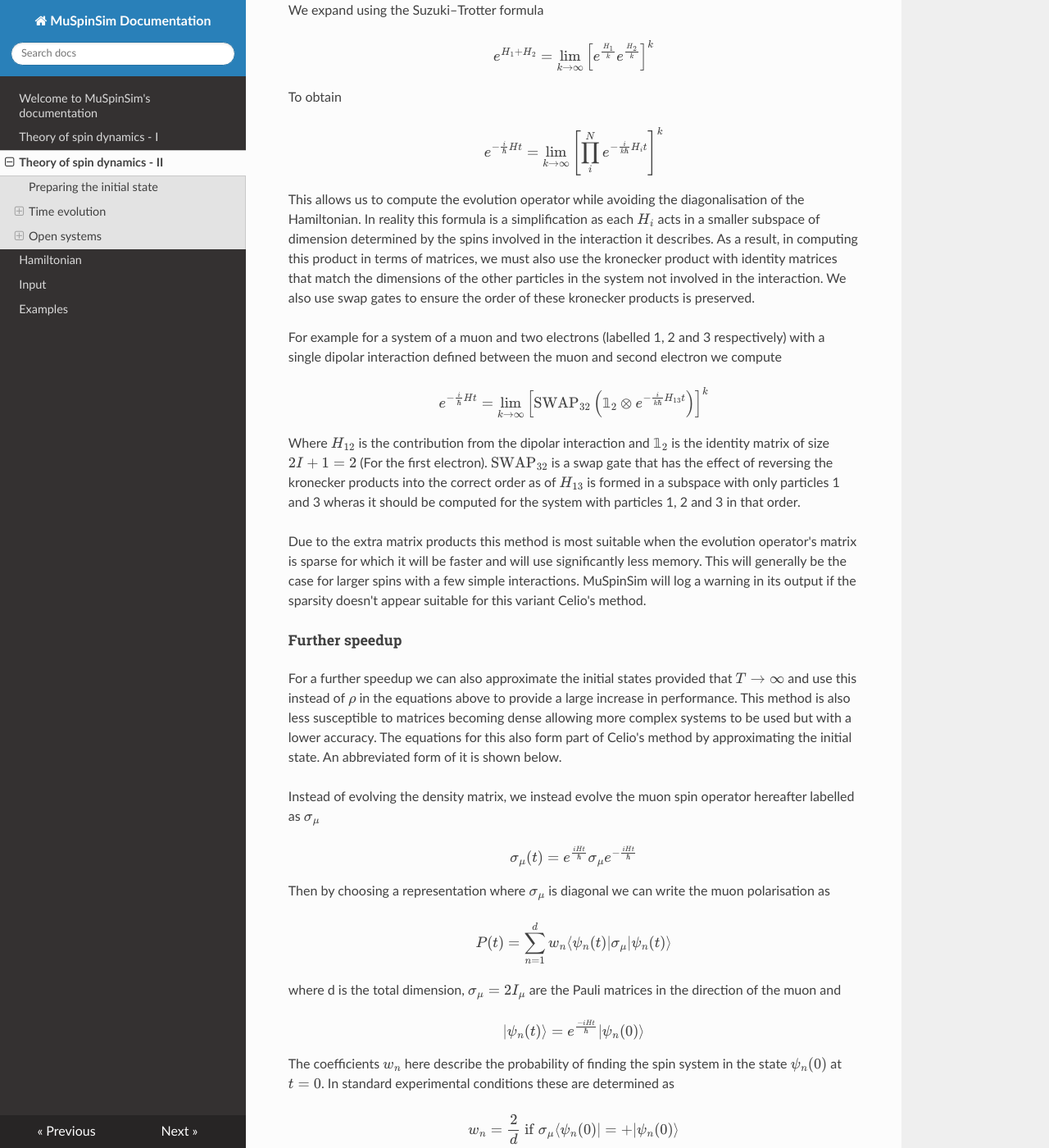
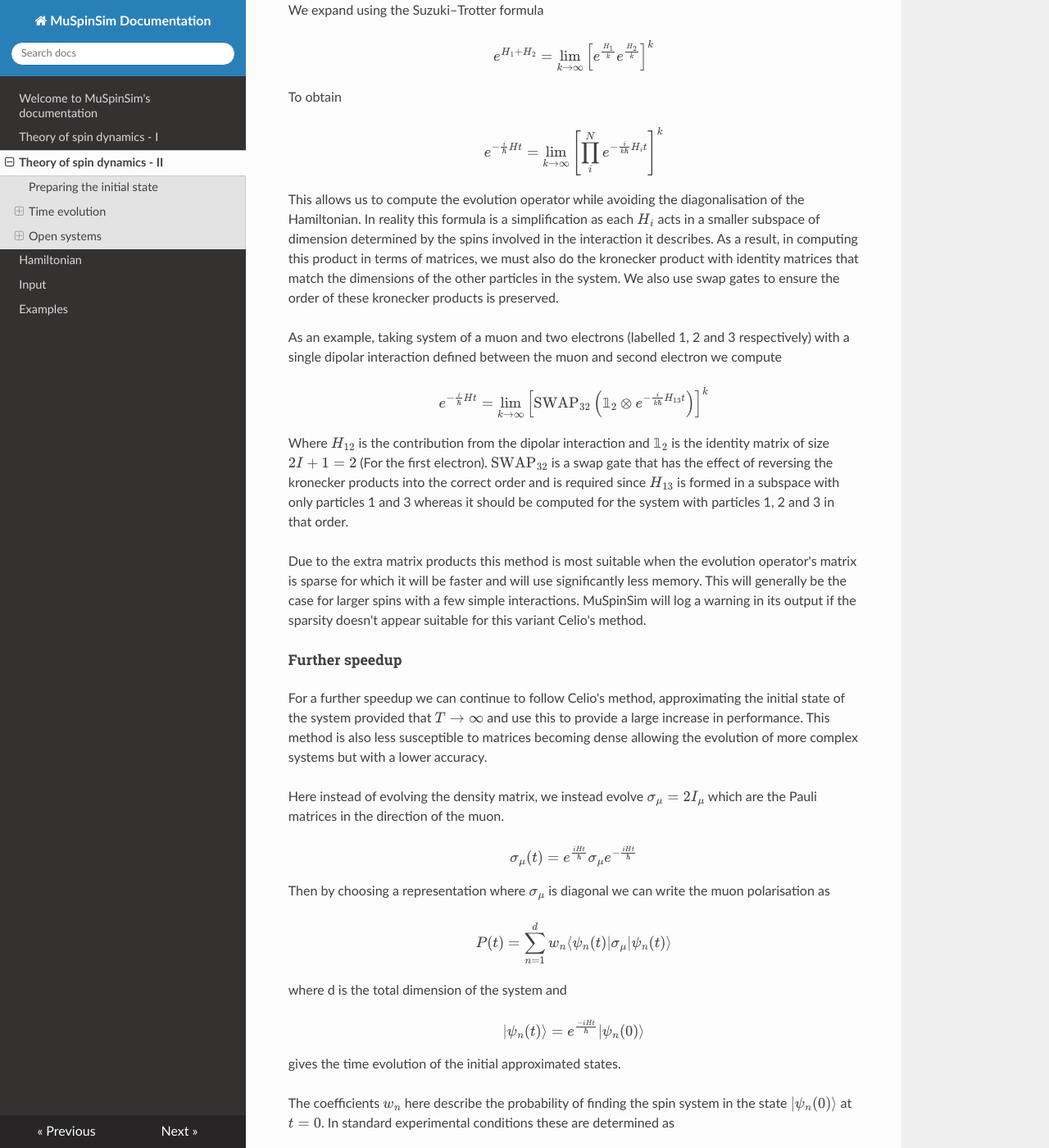
Before and after one commit to muon-spectroscopy-computational-project/muspinsim, an MkDocs documentation site: the page built from docs/docs/theory_2.md, in a window 1280 px wide and 1400 px high, scrolled down 2112 px. Shown: the whole window at 82% size. Built offline with MkDocs 1.6.1, drawn with Linux system fonts in a browser that asks for light colours; nearby versions of some CDN libraries; some of the changed text lies outside the part shown.

Commit message:
Improve wording

```diff
--- a/docs/docs/theory_2.md
+++ b/docs/docs/theory_2.md
@@ -50,7 +50,7 @@ This way we can see that the equations are completely decoupled. Coefficients on
 
 #### Celio's Method
 
-MuSpinSim can also make use of an approximation to speedup calculations and reduce memory usage in certain cases by making use of [Celio's method](https://www.doi.org/10.1103/PhysRevLett.56.2720). To do this we split up the Hamiltonian into constituent parts representing contributions from each interaction.
+MuSpinSim can also make use of an approximation to speedup calculations and reduce memory usage in certain cases using [Celio's method](https://www.doi.org/10.1103/PhysRevLett.56.2720). To do this we first split up the Hamiltonian into contributions from each interaction.
 
 $$
 H = \sum_{i}^{N} H_i
@@ -74,23 +74,23 @@ $$
 e^{-\frac{i}{\hbar}Ht} = \lim_{k\rightarrow\infty}{\left[\prod_{i}^{N}e^{-\frac{i}{k\hbar}H_it}\right]^k}
 $$
 
-This allows us to compute the evolution operator while avoiding the diagonalisation of the Hamiltonian. In reality this formula is a simplification as each $H_i$ acts in a smaller subspace of dimension determined by the spins involved in the interaction it describes. As a result, in computing this product in terms of matrices, we must also use the kronecker product with identity matrices that match the dimensions of the other particles in the system not involved in the interaction. We also use swap gates to ensure the order of these kronecker products is preserved.
+This allows us to compute the evolution operator while avoiding the diagonalisation of the Hamiltonian. In reality this formula is a simplification as each $H_i$ acts in a smaller subspace of dimension determined by the spins involved in the interaction it describes. As a result, in computing this product in terms of matrices, we must also do the kronecker product with identity matrices that match the dimensions of the other particles in the system. We also use swap gates to ensure the order of these kronecker products is preserved.
 
-For example for a system of a muon and two electrons (labelled 1, 2 and 3 respectively) with a single dipolar interaction defined between the muon and second electron we compute
+As an example, taking system of a muon and two electrons (labelled 1, 2 and 3 respectively) with a single dipolar interaction defined between the muon and second electron we compute
 
 $$
 e^{-\frac{i}{\hbar}Ht} = \lim_{k\rightarrow\infty}{\left[\text{SWAP}_{32} \left( \mathbb{1}_2 \otimes e^{-\frac{i}{k\hbar}H_{13}t}\right)\right]^k}
 $$
 
-Where $H_{12}$ is the contribution from the dipolar interaction and $\mathbb{1}_2$ is the identity matrix of size $2I + 1 = 2$ (For the first electron). $\text{SWAP}_{32}$ is a swap gate that has the effect of reversing the kronecker products into the correct order as of $H_{13}$ is formed in a subspace with only particles 1 and 3 wheras it should be computed for the system with particles 1, 2 and 3 in that order.
+Where $H_{12}$ is the contribution from the dipolar interaction and $\mathbb{1}_2$ is the identity matrix of size $2I + 1 = 2$ (For the first electron). $\text{SWAP}_{32}$ is a swap gate that has the effect of reversing the kronecker products into the correct order and is required since $H_{13}$ is formed in a subspace with only particles 1 and 3 whereas it should be computed for the system with particles 1, 2 and 3 in that order.
 
 Due to the extra matrix products this method is most suitable when the evolution operator's matrix is sparse for which it will be faster and will use significantly less memory. This will generally be the case for larger spins with a few simple interactions. MuSpinSim will log a warning in its output if the sparsity doesn't appear suitable for this variant Celio's method.
 
 ##### Further speedup
 
-For a further speedup we can also approximate the initial states provided that $T\rightarrow \infty$ and use this instead of $\rho$ in the equations above to provide a large increase in performance. This method is also less susceptible to matrices becoming dense allowing more complex systems to be used but with a lower accuracy. The equations for this also form part of Celio's method by approximating the initial state. An abbreviated form of it is shown below.
+For a further speedup we can continue to follow Celio's method, approximating the initial state of the system provided that $T\rightarrow \infty$ and use this to provide a large increase in performance. This method is also less susceptible to matrices becoming dense allowing the evolution of more complex systems but with a lower accuracy.
 
-Instead of evolving the density matrix, we instead evolve the muon spin operator hereafter labelled as $\sigma_{\mu}$
+Here instead of evolving the density matrix, we instead evolve $\sigma_{\mu}=2I_{\mu}$ which are the Pauli matrices in the direction of the muon.
 
 $$
 \sigma_{\mu}(t) = e^{\frac{iHt}{\hbar}}\sigma_{\mu}e^{-\frac{iHt}{\hbar}}
@@ -102,13 +102,15 @@ $$
 P(t) = \sum_{n=1}^{d}{w_n\bra{\psi_n(t)}\sigma_{\mu}\ket{\psi_n(t)}}
 $$
 
-where d is the total dimension, $\sigma_{\mu}=2I_{\mu}$ are the Pauli matrices in the direction of the muon and
+where d is the total dimension of the system and
 
 $$
 \ket{\psi_n(t)} = e^{\frac{-iHt}{\hbar}}\ket{\psi_n(0)}
 $$
 
-The coefficients $w_n$ here describe the probability of finding the spin system in the state $\psi_n(0)$ at $t = 0$. In standard experimental conditions these are determined as
+gives the time evolution of the initial approximated states.
+
+The coefficients $w_n$ here describe the probability of finding the spin system in the state $\ket{\psi_n(0)}$ at $t = 0$. In standard experimental conditions these are determined as
 
 $$
 w_n = \frac{2}{d}\text{  if  }\sigma_{\mu}\bra{\psi_n(0)} = + \ket{\psi_n(0)}
```
Also changed, not shown: docs/docs/input.md (+2 -2 lines).
